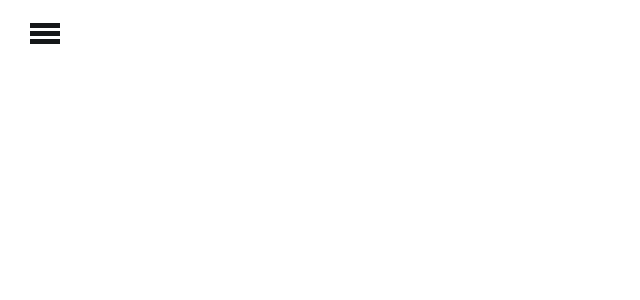
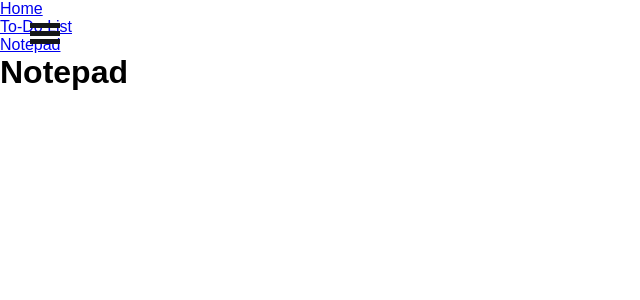
Before and after one commit to ChrisChewning/capstoneProject, a React (Create React App) app: page /notepad in a window 1280 px wide. Shown: the top 300 px of the page, without its empty margins (0-640 px from the left). Built offline with nearby package versions, Linux system fonts and the light colour scheme.

Commit message:
styling, linked it up, & debugged

```diff
--- a/package.json
+++ b/package.json
@@ -5,6 +5,7 @@
   "dependencies": {
     "react": "^16.4.2",
     "react-dom": "^16.4.2",
+    "react-router-dom": "^4.3.1",
     "react-scripts": "1.1.5",
     "react-sidebar": "^3.0.2"
   },
--- a/src/App.js
+++ b/src/App.js
@@ -1,6 +1,12 @@
 import React, { Component } from 'react';
 import './App.css';
+
+// import { Route, Redirect, Switch } from 'react-router-dom';
+import {Route, Redirect, Switch} from 'react-router-dom';
 import Sidebar from './Sidebar';
+import Home from './Home';
+import Notepad from './Notepad';
+import ToDoList from './ToDoList';
 
 
 
@@ -9,11 +15,24 @@ class App extends Component {
   render() {
     return (
       <div>
+        < Sidebar />
+        {/* < ToDoList /> */}
 
-        < Sidebar />
+        <Switch>
+          <Route exact path='/home' componenet = {Home} />
+          <Route exact path="/to-dos" component = {ToDoList} />
+          <Route exact path='/notepad' component = {Notepad} />
+        </Switch>
+
+
       </div>
     );
   }
 }
 
+
+
+
+
+
 export default App;
--- /dev/null
+++ b/src/Home/index.js
@@ -0,0 +1,11 @@
+import React, { Component } from 'react';
+
+class ToDoList extends Component {
+
+
+    render() {
+      return <h1>Home</h1>;
+    }
+  }
+
+export default ToDoList;
--- /dev/null
+++ b/src/Notepad/index.js
@@ -0,0 +1,11 @@
+import React, { Component } from 'react';
+
+class ToDoList extends Component {
+
+
+    render() {
+      return <h1>Notepad</h1>;
+    }
+  }
+
+export default ToDoList;
--- a/src/Sidebar/index.js
+++ b/src/Sidebar/index.js
@@ -1,5 +1,6 @@
 import React, {Component} from 'react';
 
+import { Link } from 'react-router-dom';
 
 class SideBar extends Component {
 constructor(){
@@ -30,9 +31,9 @@ render(){
     <span></span>
 </div>
     <ul>
-      <li>Home</li>
-      <li>To-Do List</li>
-      <li>Notepad</li>
+      <li><Link to='home'>Home</Link></li>
+      <li><Link to='/to-dos'>To-Do List</Link></li>
+      <li><Link to='notepad'>Notepad</Link></li>
     </ul>
 </div>
 )}
--- /dev/null
+++ b/src/ToDoList/index.js
@@ -0,0 +1,11 @@
+import React, { Component } from 'react';
+
+class ToDoList extends Component {
+
+
+    render() {
+      return <h1>To-Do List</h1>;
+    }
+  }
+
+export default ToDoList;
--- a/src/index.css
+++ b/src/index.css
@@ -20,8 +20,21 @@
   padding: 50px 0px;
   border: 1px solid rgba(100,100,100, 0.3);
   width: 200px;
+  text-decoration: none;
 
 }
+
+/* .sidebarContainer ul li a { */
+    /* color: white;
+    text-decoration: none;
+} */
+
+
+.sidebarContainer ul li a, a:visited {
+    color: white;
+    text-decoration: none;
+}
+
 
 .toggleSidebar {
   position: absolute;
@@ -47,4 +60,5 @@
 
 .hiddenText {
   color: white;
+
 }
--- a/src/index.js
+++ b/src/index.js
@@ -2,7 +2,16 @@ import React from 'react';
 import ReactDOM from 'react-dom';
 import './index.css';
 import App from './App';
+import { BrowserRouter } from 'react-router-dom';
 import registerServiceWorker from './registerServiceWorker';
 
-ReactDOM.render(<App />, document.getElementById('root'));
+
+
+
+
+ReactDOM.render(
+  <BrowserRouter>
+  <App />
+</BrowserRouter>,
+  document.getElementById('root'));
 registerServiceWorker();
```
Also changed, not shown: 1 other file (tests, documents, lock files or other folders).
